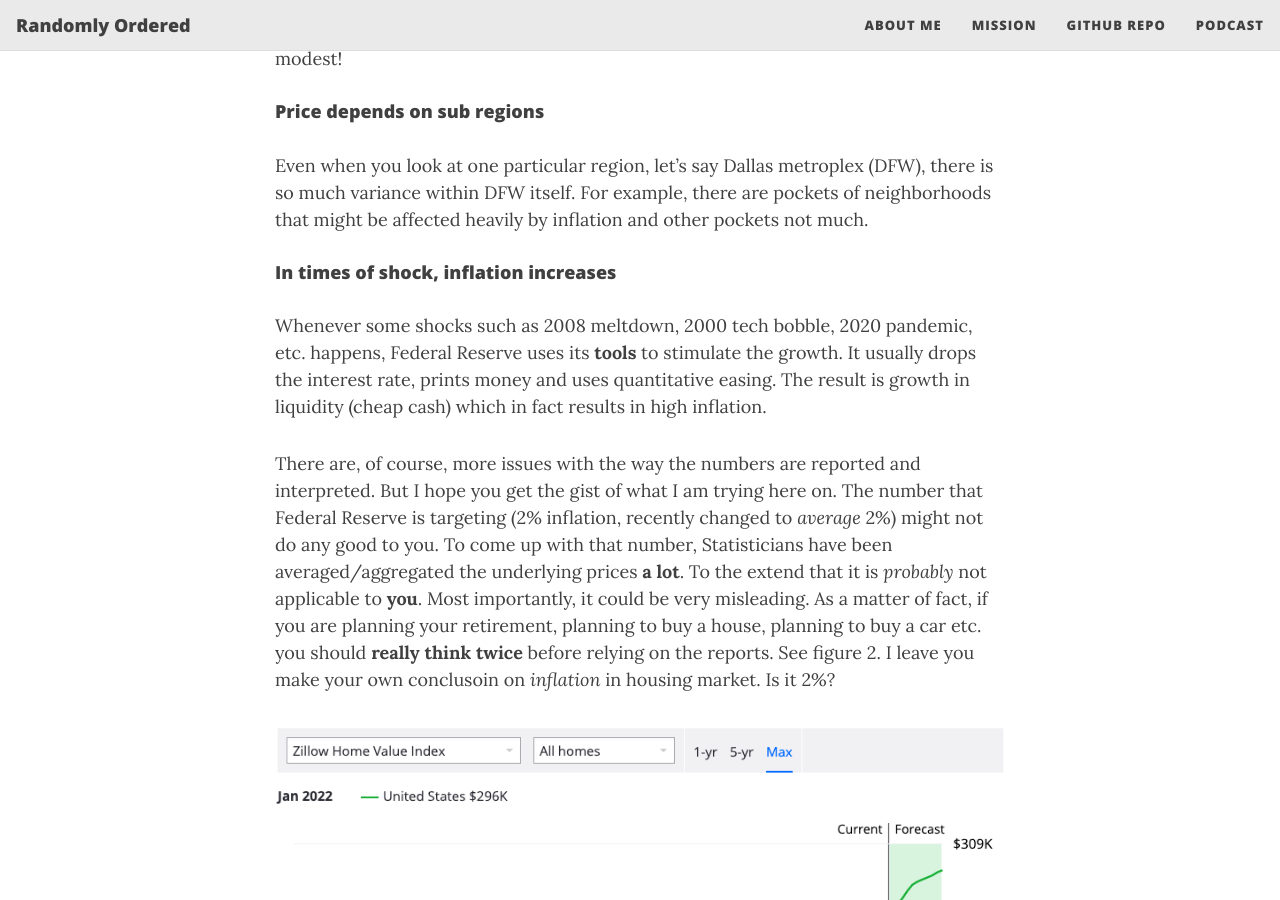
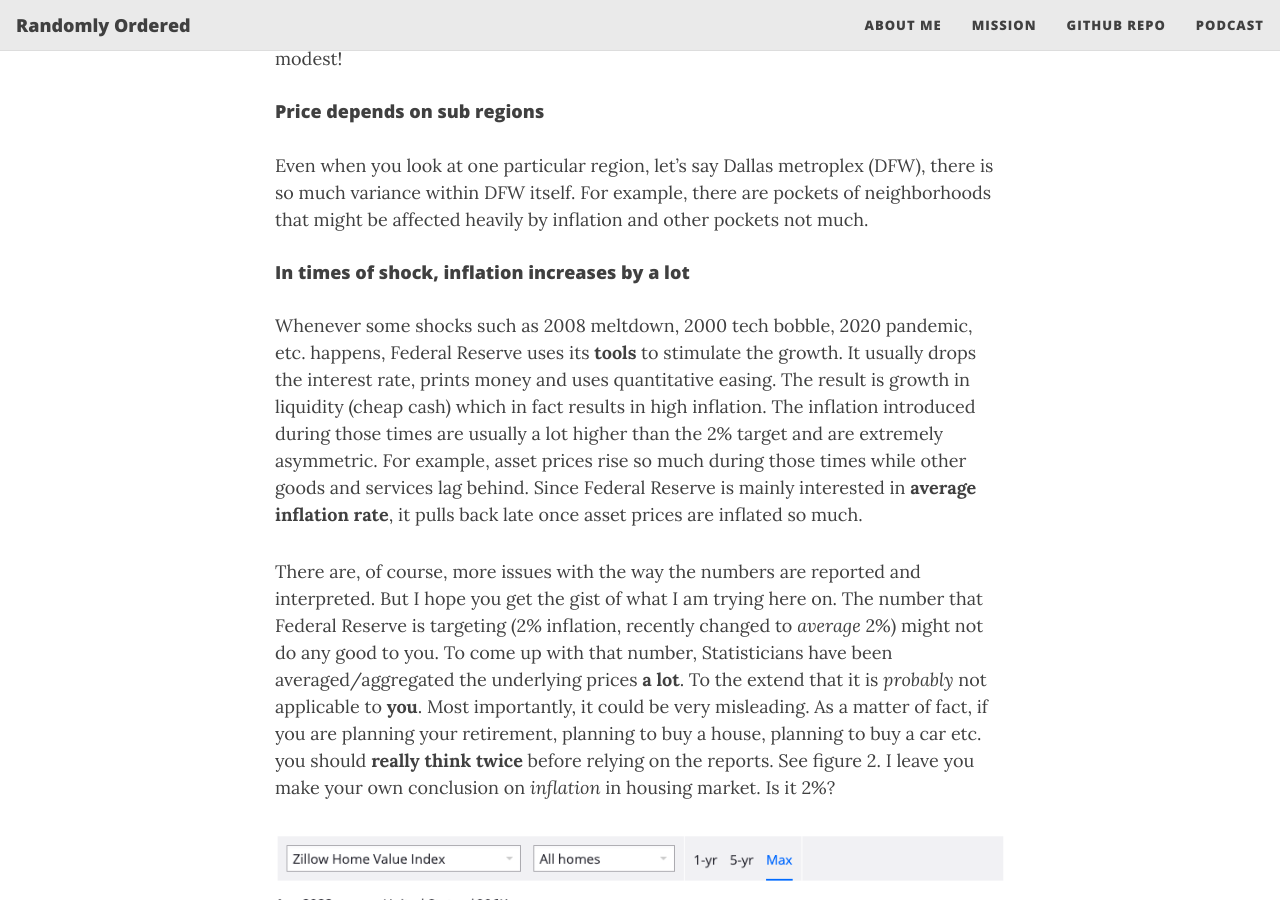
Before and after one commit to aissaei/randomlyordered.github.io, a Jekyll site: the page built from _posts/2021-03-13-you_are_poorer_than_what_you_are_told.md, in a window 1280 px wide and 900 px high, scrolled down 3572 px. Built offline with Jekyll 4.4.1, drawn with Linux system fonts in a browser that asks for light colours; nearby versions of some CDN libraries.

Commit message:
new post - you are poorer than what you think

```diff
--- a/_posts/2021-03-13-you_are_poorer_than_what_you_are_told.md
+++ b/_posts/2021-03-13-you_are_poorer_than_what_you_are_told.md
@@ -38,10 +38,10 @@ No matter how delicate Bureau carries out the calculation, the aggregation *coul
 Another flaw of these types of reports is that the numbers are averaged among regions throughout the country. Sure, Bureau publishes reports for each region, but when the inflation is reported, it is only one number. This means that you might suffer from inflation heavily, and I might suffer from it mildly, but on average, the inflation is modest!
 #### Price depends on sub regions
 Even when you look at one particular region, let's say Dallas metroplex (DFW), there is so much variance within DFW itself. For example, there are pockets of neighborhoods that might be affected heavily by inflation and other pockets not much.
-#### In times of shock, inflation increases
-Whenever some shocks such as 2008 meltdown, 2000 tech bobble, 2020 pandemic, etc. happens, Federal Reserve uses its **tools** to stimulate the growth. It usually drops the interest rate, prints money and uses quantitative easing. The result is growth in liquidity (cheap cash) which in fact results in high inflation.
+#### In times of shock, inflation increases by a lot
+Whenever some shocks such as 2008 meltdown, 2000 tech bobble, 2020 pandemic, etc. happens, Federal Reserve uses its **tools** to stimulate the growth. It usually drops the interest rate, prints money and uses quantitative easing. The result is growth in liquidity (cheap cash) which in fact results in high inflation. The inflation introduced during those times are usually a lot higher than the 2% target and are extremely asymmetric. For example, asset prices rise so much during those times while other goods and services lag behind. Since Federal Reserve is mainly interested in **average inflation rate**, it pulls back late once asset prices are inflated so much.
 
-There are, of course, more issues with the way the numbers are reported and interpreted. But I hope you get the gist of what I am trying here on. The number that Federal Reserve is targeting (2% inflation, recently changed to *average* 2%) might not do any good to you. To come up with that number, Statisticians have been averaged/aggregated the underlying prices  **a lot**. To the extend that it is *probably* not applicable to **you**. Most importantly, it could be very misleading. As a matter of fact, if you are planning your retirement, planning to buy a house, planning to buy a car etc. you should **really think twice** before relying on the reports. See figure 2. I leave you make your own conclusoin on *inflation* in housing market. Is it 2%?
+There are, of course, more issues with the way the numbers are reported and interpreted. But I hope you get the gist of what I am trying here on. The number that Federal Reserve is targeting (2% inflation, recently changed to *average* 2%) might not do any good to you. To come up with that number, Statisticians have been averaged/aggregated the underlying prices  **a lot**. To the extend that it is *probably* not applicable to **you**. Most importantly, it could be very misleading. As a matter of fact, if you are planning your retirement, planning to buy a house, planning to buy a car etc. you should **really think twice** before relying on the reports. See figure 2. I leave you make your own conclusion on *inflation* in housing market. Is it 2%?
 {% include image.html url="/assets/img/zillow-home-price.png" description="Fig 2. US home prices since 2012" %}
 
 #### Bottom line
```
